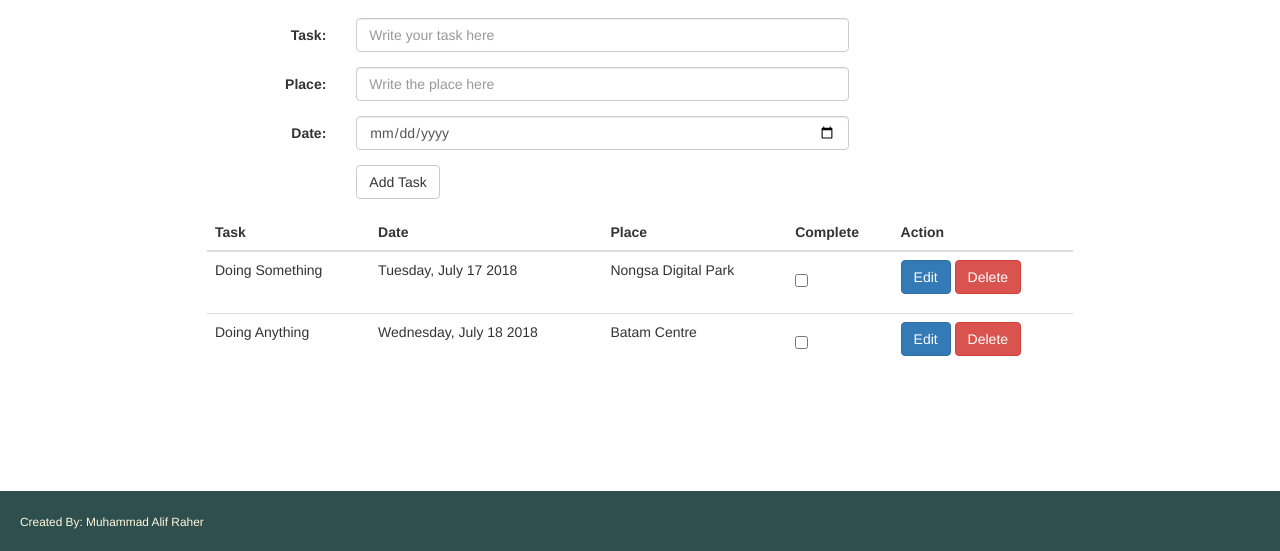
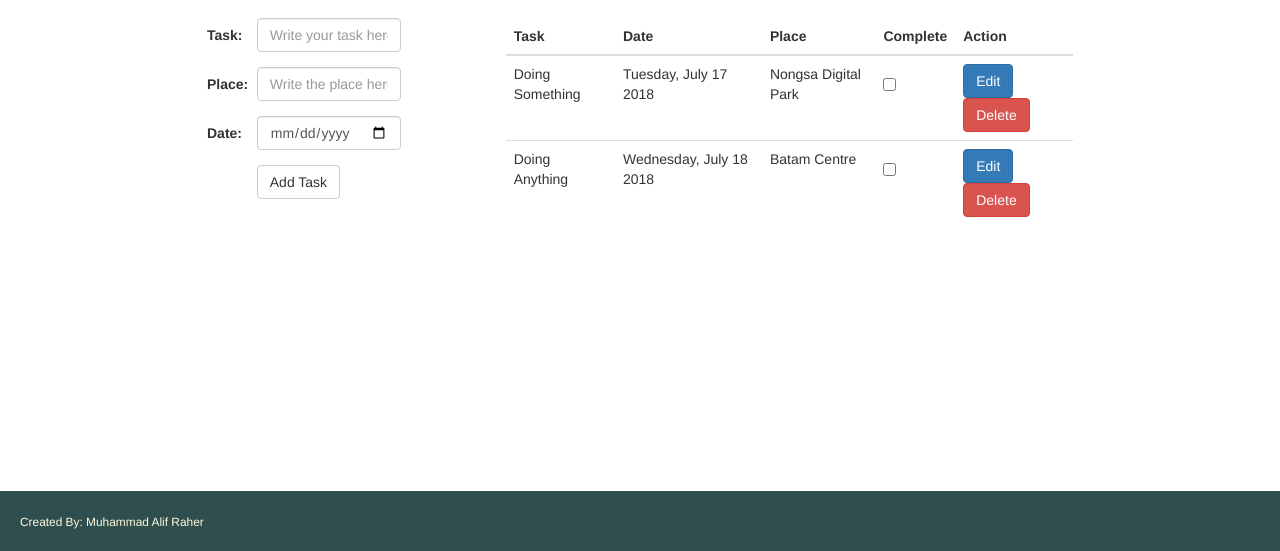
Before and after one commit to fullstuck/glintstodo, a plain HTML site: page index.html in a window 1280 px wide. Shown: the part 249-800 px from the top of the page. Drawn offline with nearby package versions, Linux system fonts and the light colour scheme.

Commit message:
Add grid and animation

```diff
--- a/index.html
+++ b/index.html
@@ -13,7 +13,7 @@
 
 <body class="site">
     <header class="jumbotron text-center head">
-        <h1 class="animated bounceInDown">Todo List App</h1>
+        <h1 class="animated fadeInDown">Todo List App</h1>
     </header>
 
     <nav class="navbar navbar-inverse">
@@ -30,33 +30,37 @@
     </nav>
 
     <div class="container main">
+        <div class="row">
+            <div class="col-sm-4">
                 <form class="form-horizontal">
-            <div class="form-group">
+                    <div class="form-group animated fadeInLeft">
                         <label class="control-label col-sm-2" for="task">Task:</label>
                         <div class="col-sm-7">
                             <input type="text" class="form-control" id="task" placeholder="Write your task here">
                         </div>
                     </div>
-            <div class="form-group">
+                    <div class="form-group animated fadeInLeft">
                         <label class="control-label col-sm-2" for="place">Place:</label>
                         <div class="col-sm-7">
                             <input type="text" class="form-control" id="place" placeholder="Write the place here">
                         </div>
                     </div>
-            <div class="form-group">
+                    <div class="form-group animated fadeInLeft">
                         <label class="control-label col-sm-2" for="date">Date:</label>
                         <div class="col-sm-7">
                             <input type="date" class="form-control" id="date">
                         </div>
                     </div>
-            <div class="form-group">
+                    <div class="form-group animated fadeInLeft">
                         <div class="col-sm-offset-2 col-sm-10">
                             <button type="submit" class="btn btn-default">Add Task</button>
                         </div>
                     </div>
                 </form>
+            </div>
 
-        <table class="table table-hover">
+            <div class="col-sm-8">
+                <table class="table table-hover animated fadeInRight">
                     <thead>
                         <tr>
                             <th>Task</th>
@@ -102,6 +106,8 @@
                     </tbody>
                 </table>
             </div>
+        </div>
+    </div>
 
     <footer class="foot">
         <small>Created By: Muhammad Alif Raher</small>
```
Lines whose indentation alone changed are shown as unchanged.
